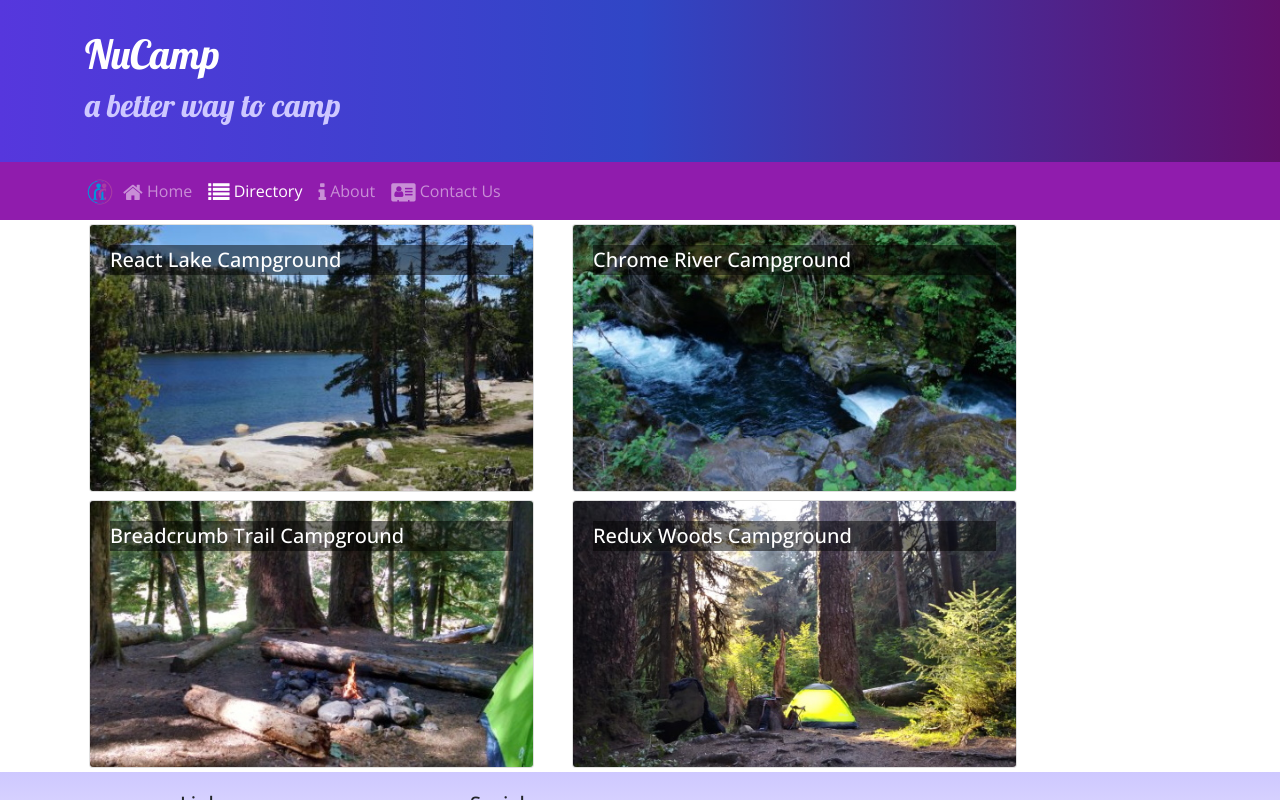
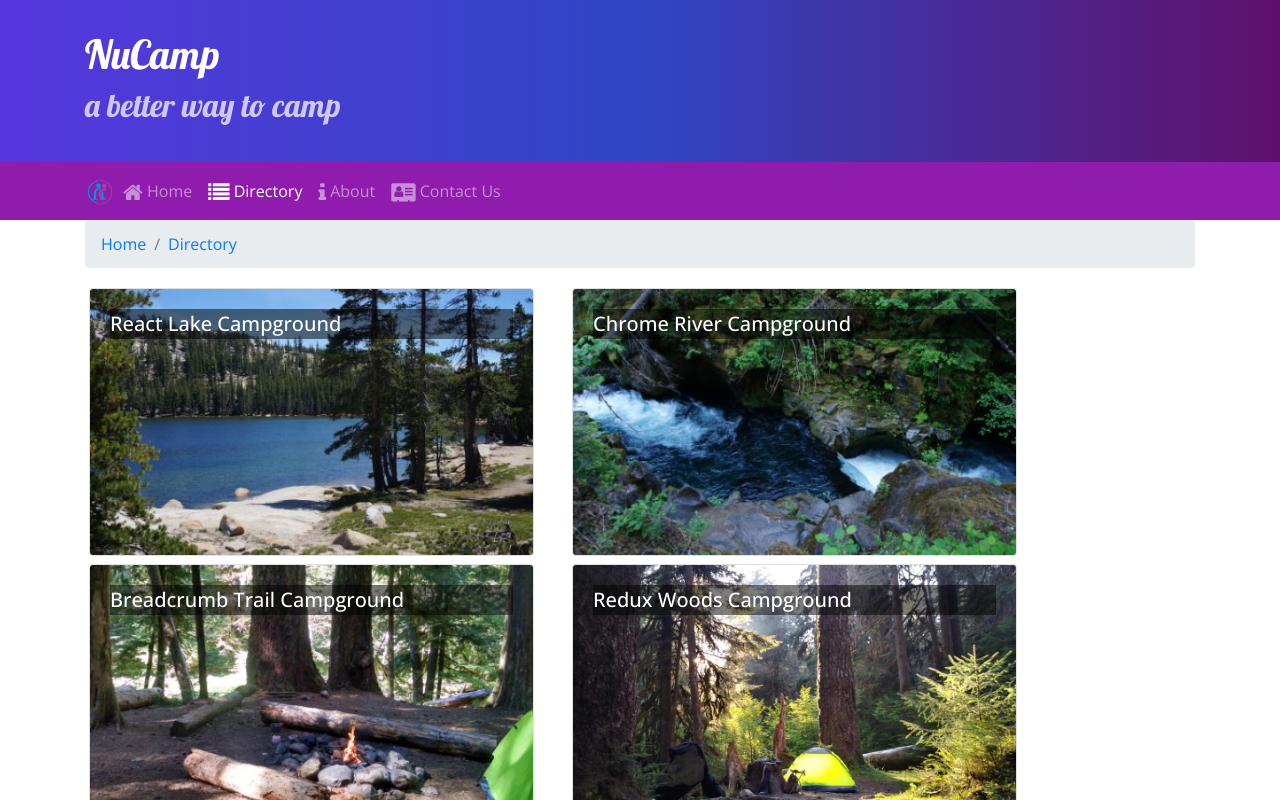
Before and after one commit to dah06a/nucamp-react-testing, a React (Create React App) app: page /directory in a window 1280 px wide. Shown: the top 800 px of the page. Built offline with nearby package versions, Linux system fonts and the light colour scheme.

Commit message:
Added breadcrumbs and fixed campsite info comments.

```diff
--- a/src/components/CampsiteInfoComponent.js
+++ b/src/components/CampsiteInfoComponent.js
@@ -1,5 +1,6 @@
 import React from 'react';
-import { Card, CardImg, CardText, CardBody, CardTitle } from 'reactstrap';
+import { Card, CardImg, CardText, CardBody, Breadcrumb, BreadcrumbItem } from 'reactstrap';
+import { Link } from 'react-router-dom';
 
 function RenderCampsite({campsite}) {
     return (
@@ -7,7 +8,6 @@
             <Card>
                 <CardImg top src={campsite.image} alt={campsite.name} />
                 <CardBody>
-                    <CardTitle>{campsite.name}</CardTitle>
                     <CardText>{campsite.description}</CardText>
                 </CardBody>
             </Card>
@@ -40,6 +40,17 @@
         return (
             <div className="container">
                 <div className="row">
+                    <div className="col">
+                        <Breadcrumb>
+                            <BreadcrumbItem><Link to="/home">Home</Link></BreadcrumbItem>
+                            <BreadcrumbItem><Link to="/directory">Directory</Link></BreadcrumbItem>
+                            <BreadcrumbItem><Link active>{props.campsite.name}</Link></BreadcrumbItem>
+                        </Breadcrumb>
+                        <h2>{props.campsite.name}</h2>
+                        <hr />
+                    </div>
+                </div>
+                <div className="row">
                     <RenderCampsite campsite={props.campsite} />
                     <RenderComments comments={props.comments} />
                 </div>
--- a/src/components/ContactComponent.js
+++ b/src/components/ContactComponent.js
@@ -1,10 +1,16 @@
 import React from 'react';
+import { Breadcrumb, BreadcrumbItem } from 'reactstrap';
+import { Link } from 'react-router-dom';
 
 function Contact(props) {
     return (
         <div className="container">
             <div className="row">
                 <div className="col">
+                    <Breadcrumb>
+                        <BreadcrumbItem><Link to="/home">Home</Link></BreadcrumbItem>
+                        <BreadcrumbItem><Link active>Contact Us</Link></BreadcrumbItem>
+                    </Breadcrumb>
                     <h2>Contact Us</h2>
                     <hr />
                 </div>
--- a/src/components/DirectoryComponent.js
+++ b/src/components/DirectoryComponent.js
@@ -1,5 +1,5 @@
 import React from 'react';
-import { Card, CardImg, CardImgOverlay, CardTitle } from 'reactstrap';
+import { Card, CardImg, CardImgOverlay, CardTitle, Breadcrumb, BreadcrumbItem } from 'reactstrap';
 import { Link } from 'react-router-dom';
 
 function RenderDirectoryItem({campsite}) {
@@ -27,6 +27,14 @@
     return (
         <div className="container">
             <div className="row">
+                <div className="col">
+                    <Breadcrumb>
+                        <BreadcrumbItem><Link to="/home">Home</Link></BreadcrumbItem>
+                        <BreadcrumbItem><Link active>Directory</Link></BreadcrumbItem>
+                    </Breadcrumb>
+                </div>
+            </div>
+            <div className="row">
                 {directory}
             </div>
         </div>
--- a/src/components/MainComponent.js
+++ b/src/components/MainComponent.js
@@ -40,7 +40,7 @@
             return (
                 <CampsiteInfo
                     campsite={this.state.campsites.filter(campsite => campsite.id === +match.params.campsiteId)[0]}
-                    comment={this.state.comments.filter(comment => comment.campsiteId === +match.params.campsiteId)}
+                    comments={this.state.comments.filter(comment => comment.campsiteId === +match.params.campsiteId)}
                 />
             );
         }
```
Also changed, not shown: 1 other file (tests, documents, lock files or other folders).
